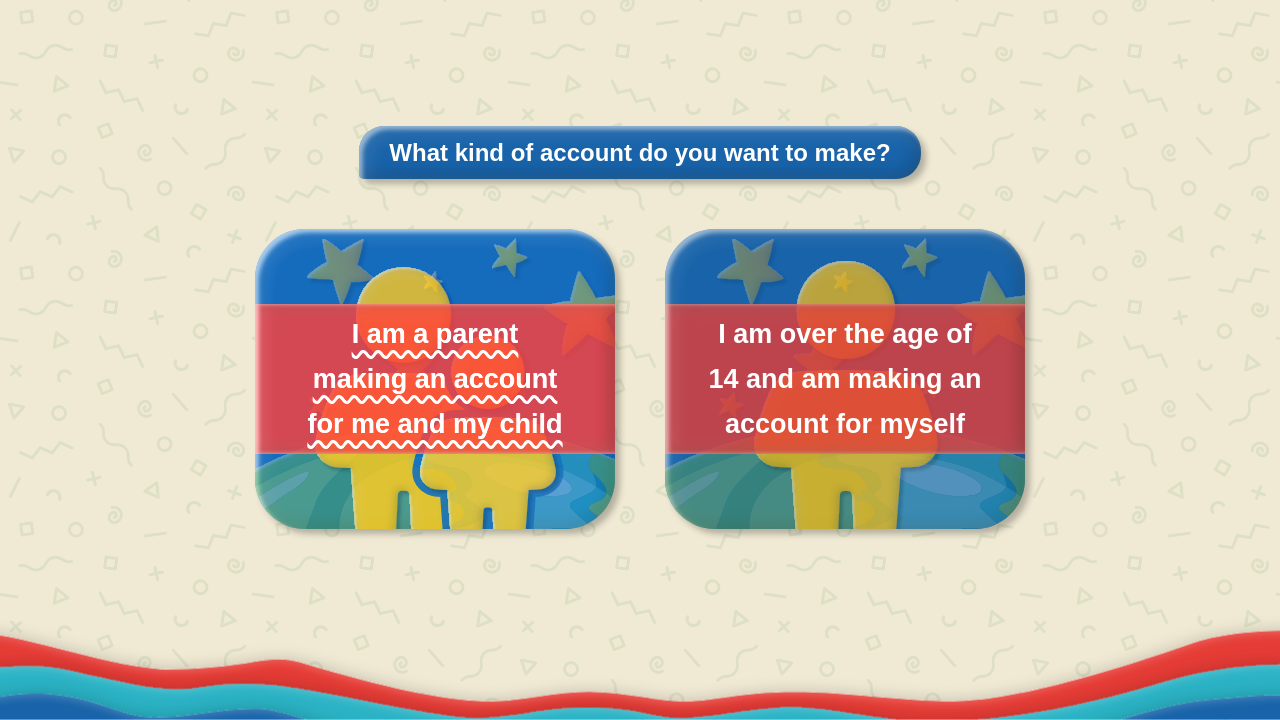
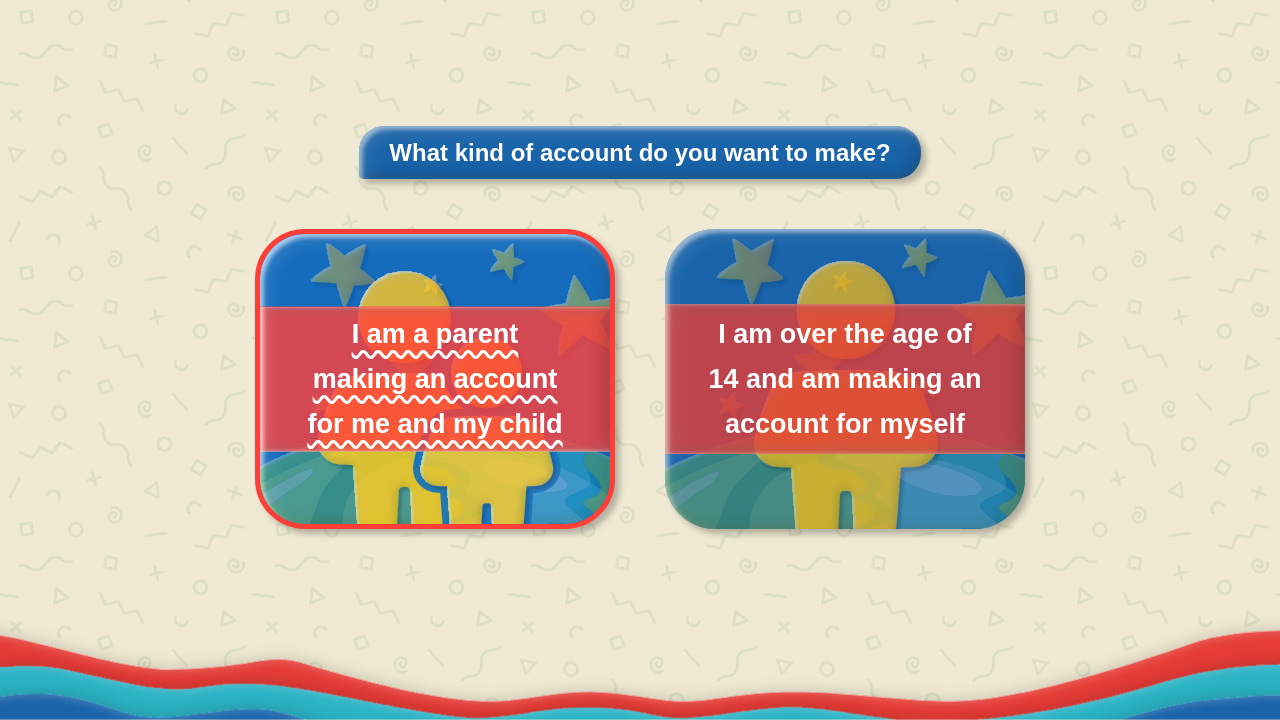
Before and after one commit to DakotaPennwest/Team-Workaholics-Capstone, a PHP site: page /accountcreationtype.html in a window 1280 px wide, with the pointer over the restyled element. Shown: the part 80-800 px from the top of the page. Run offline with PHP 8.4, Linux system fonts and the light colour scheme.

Commit message:
Added border to selected button

```diff
--- a/styles/accountcreationtype.css
+++ b/styles/accountcreationtype.css
@@ -208,6 +208,7 @@ body {
 
 .account-type-box:hover {
     filter: contrast(105%) brightness(110%);  /* Makes button brighter*/
+    border: 5px solid var(--main-red); /* Highlight on focus */
 }
 
 /* This needs to be separated as the filter won't work if all put together */
```
